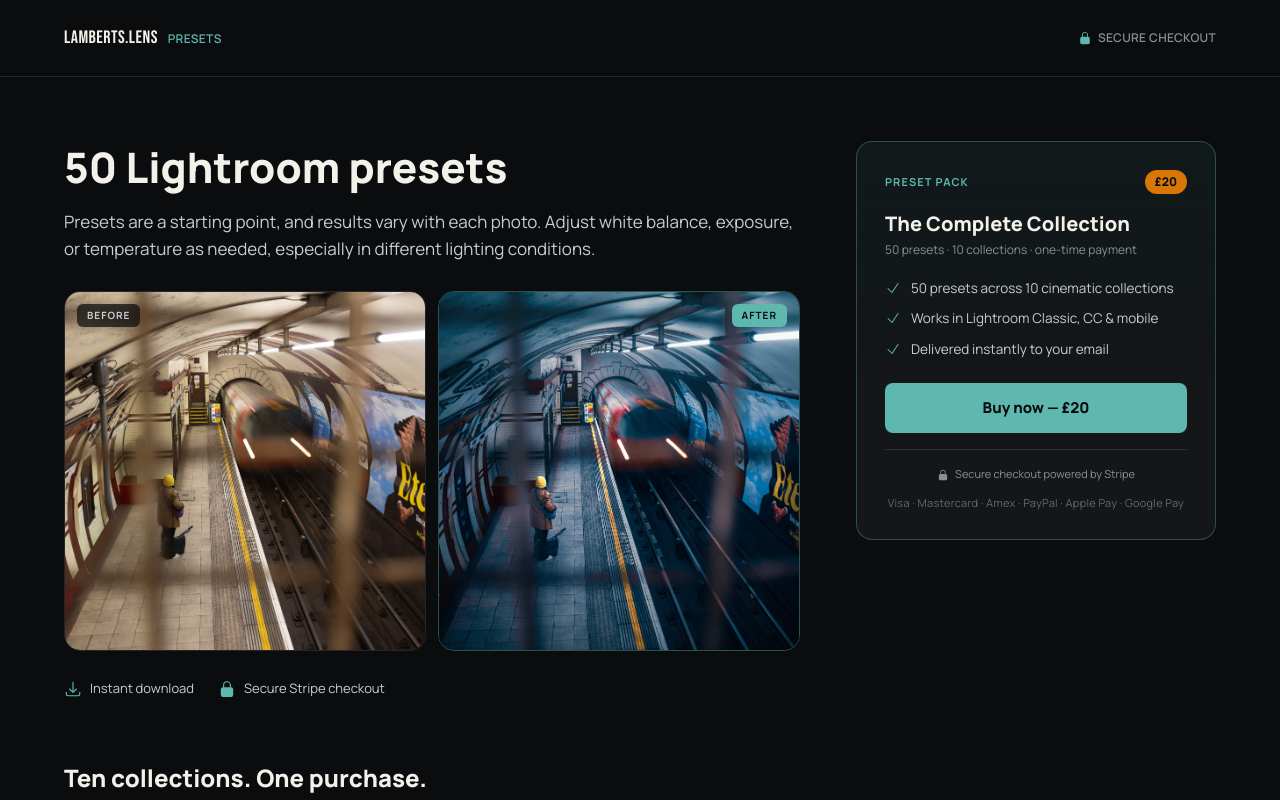
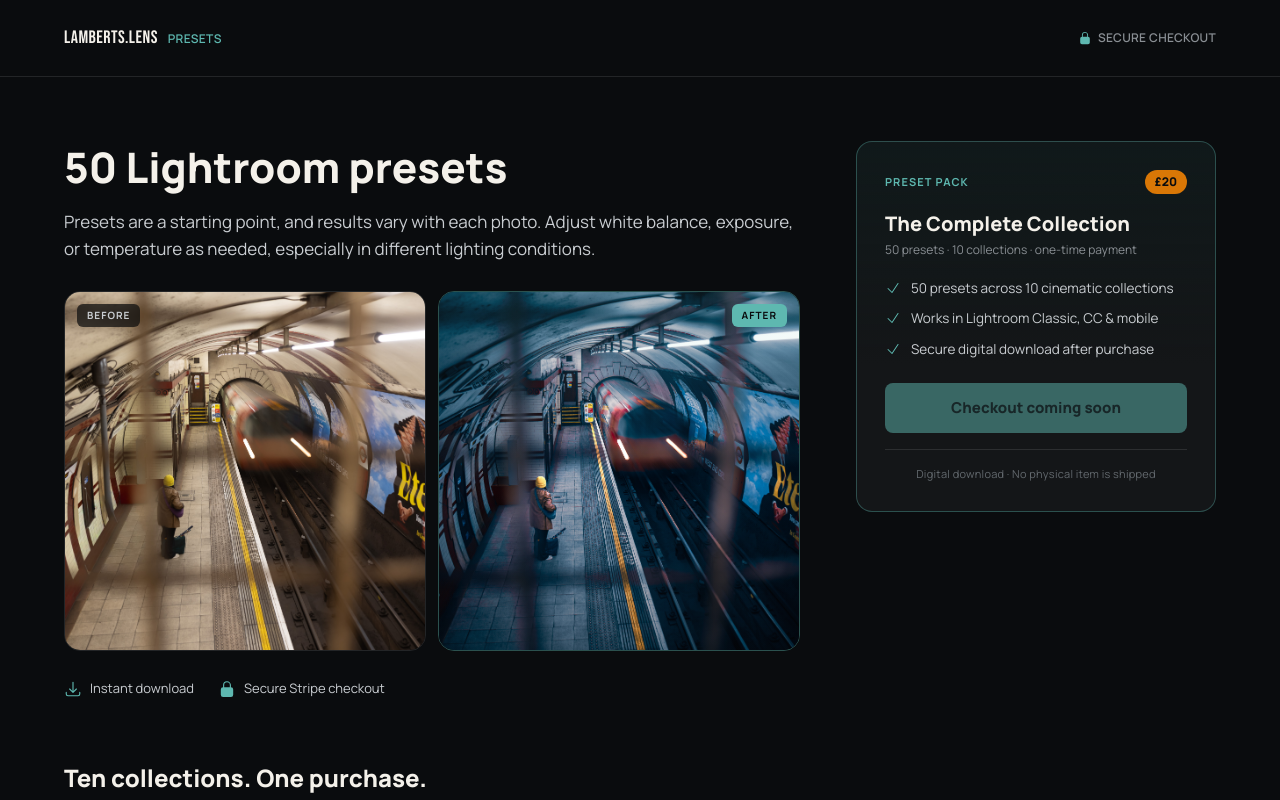
Before and after one commit to JakeLambertWD/next13-portfolio, a Next.js app: page /presets in a window 1280 px wide. Shown: the top 800 px of the page. Built offline with nearby package versions, Linux system fonts and the light colour scheme.

Commit message:
Ticket 2: Clean Up the Existing Stripe Payment Reset

```diff
--- a/app/presets/OrderCard.tsx
+++ b/app/presets/OrderCard.tsx
@@ -1,13 +1,10 @@
-"use client";
-
 import { CheckIcon } from "@heroicons/react/24/solid";
-import { useState } from "react";
 import TrustBar from "./TrustBar";
 
 const FEATURES = [
   "50 presets across 10 cinematic collections",
   "Works in Lightroom Classic, CC & mobile",
-  "Delivered instantly to your email",
+  "Secure digital download after purchase",
 ];
 
 export default function OrderCard() {
@@ -38,12 +35,13 @@ export default function OrderCard() {
           </li>
         ))}
       </ul>
-      <a
-        href="#" // TODO: replace with the real Payhip checkout link/embed once set up
-        className="mt-6 block w-full rounded-lg bg-[#5eb8b0] py-3.5 text-center text-[15px] font-extrabold text-[#0a0c0e] transition-colors hover:bg-[#7fcac3]"
+      <button
+        type="button"
+        disabled
+        className="mt-6 block w-full cursor-not-allowed rounded-lg bg-[#5eb8b0]/50 py-3.5 text-center text-[15px] font-extrabold text-[#0a0c0e]/70"
       >
-        Buy now — £20
-      </a>
+        Checkout coming soon
+      </button>
       <TrustBar />
     </div>
   );
--- a/app/presets/TrustBar.tsx
+++ b/app/presets/TrustBar.tsx
@@ -1,18 +1,8 @@
-"use client";
-
-import { LockClosedIcon } from "@heroicons/react/24/solid";
-
 export default function TrustBar() {
   return (
     <div className="mt-4 flex flex-col items-center gap-3 border-t border-white/10 pt-4">
-      <div className="flex items-center gap-1.5">
-        <LockClosedIcon className="h-3 w-3 text-[#8a8f94]" />
-        <span className="text-[11px] text-[#8a8f94]">
-          Secure checkout powered by Stripe
-        </span>
-      </div>
       <div className="text-center text-[11px] tracking-wide text-[#63696e]">
-        Visa · Mastercard · Amex · PayPal · Apple Pay · Google Pay
+        Digital download · No physical item is shipped
       </div>
     </div>
   );
```
